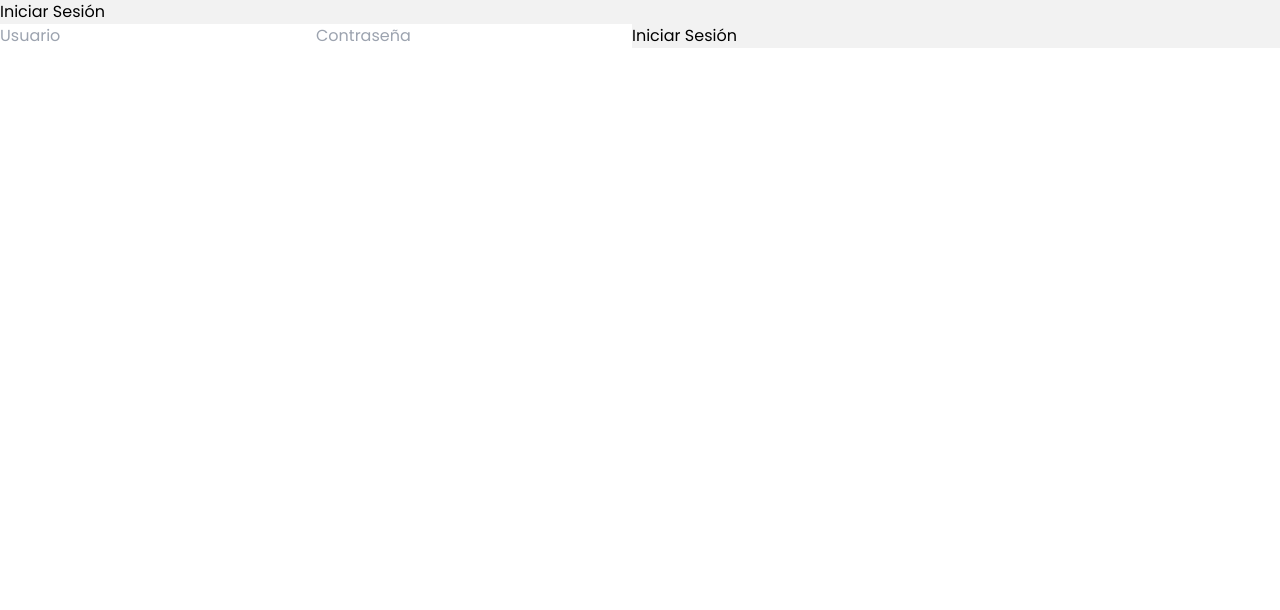
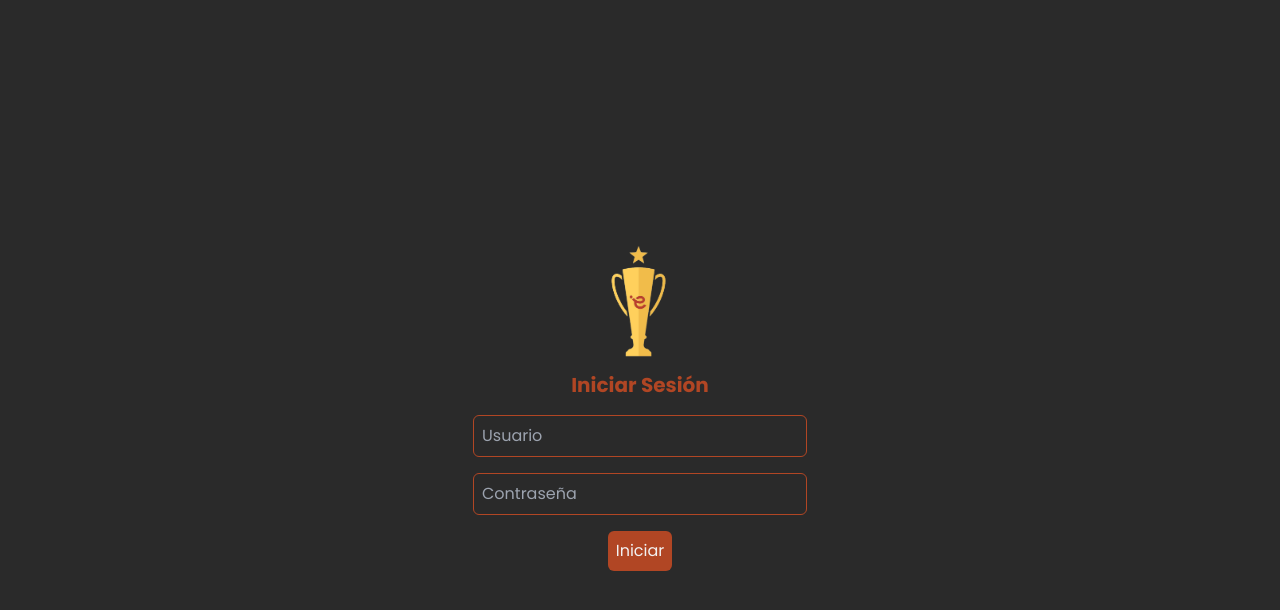
Before and after one commit to Valentin-Fernandez/CopaPunilla, a React (Create React App) app in the folder frontend/: page /login in a window 1280 px wide. Shown: the top 610 px of the page. Built offline with nearby package versions, Linux system fonts and the light colour scheme; no server answers.

Commit message:
Estilos Login

```diff
--- a/frontend/src/components/Login.js
+++ b/frontend/src/components/Login.js
@@ -1,6 +1,7 @@
 import { useState } from 'react';
 import { useNavigate } from 'react-router-dom';
 import AuthService from '../service/AuthService.js';
+import Copa from '../assets/copaserranaicon.png';
 
 const Login = () => {
     const [username, setUsername] = useState('');
@@ -23,12 +24,29 @@ const Login = () => {
     };
 
     return (
-        <form onSubmit={handleSubmit}>
-            <h1>Iniciar Sesión</h1>
-            <input type="text" placeholder="Usuario" value={username} onChange={e => setUsername(e.target.value)} />
-            <input type="password" placeholder="Contraseña" value={password} onChange={e => setPassword(e.target.value)} />
-            <button type="submit">Iniciar Sesión</button>
-        </form>
+        <div className="flex items-center justify-center h-screen bg-secundaryDark">
+            <form onSubmit={handleSubmit} className="flex flex-col justify-center items-center">
+                <img src={Copa} className="w-[15%] md:w-[10%]"></img>
+                <h1 className="font-bold text-terciary text-center text-xl mb-4">Iniciar Sesión</h1>
+                <input
+                    type="text"
+                    placeholder="Usuario"
+                    value={username}
+                    onChange={e => setUsername(e.target.value)}
+                    className="outline-none bg-transparent border border-terciary rounded-md p-2 mb-4 text-primary"
+                />
+                <input
+                    type="password"
+                    placeholder="Contraseña"
+                    value={password}
+                    onChange={e => setPassword(e.target.value)}
+                    className="outline-none bg-transparent border border-terciary rounded-md p-2 mb-4 text-primary"
+                />
+                <button type="submit" className="bg-terciary rounded-md p-2 text-primary">
+                    Iniciar
+                </button>
+            </form>
+        </div>
     );
 };
 
```
